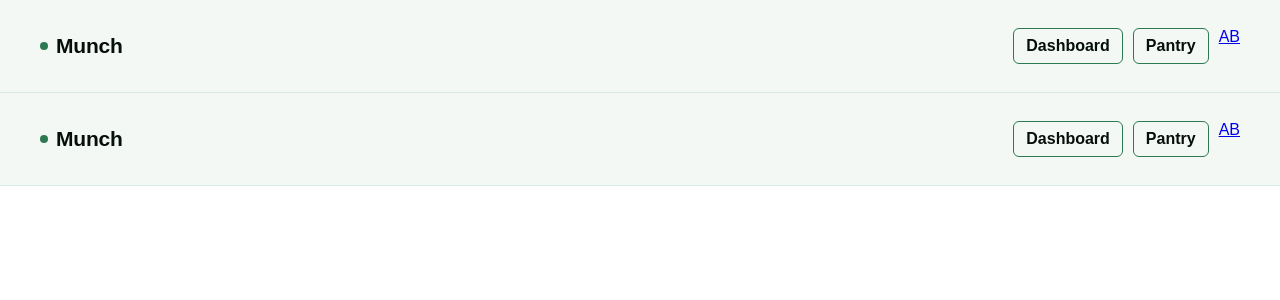
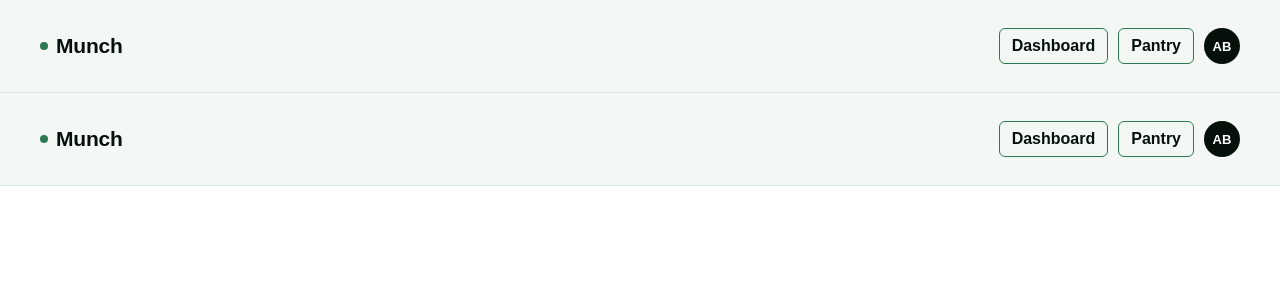
Before and after one commit to averybowers03/MunchApp, a React (Vite) app in the folder munch-frontend/: page /pages/AboutPage in a window 1280 px wide. Shown: the top 300 px of the page. Built offline with nearby package versions, Linux system fonts and the light colour scheme.

Commit message:
style: add style to user link on navbar

```diff
--- a/munch-frontend/src/components/Navbar.css
+++ b/munch-frontend/src/components/Navbar.css
@@ -58,11 +58,17 @@
           background-color: var(--parakeet);
         }
 
-        .avatar-btn {
-          background-color: var(--parakeet);
-          color: var(--paper);
-          border: none;
-          padding: 8px 12px;
-          border-radius: var(--radius);
-          cursor: pointer;
+        .user-link {
+          width: 36px;
+          height: 36px;
+          border-radius: 50%;
+          background: var(--ink);
+          color: #fff;
+          display: flex;
+          align-items: center;
+          justify-content: center;
+          font-size: 13px;
+          font-weight: 600;
+          text-decoration: none;
+          font-family: 'Space Grotesk', sans-serif;
         }
```
